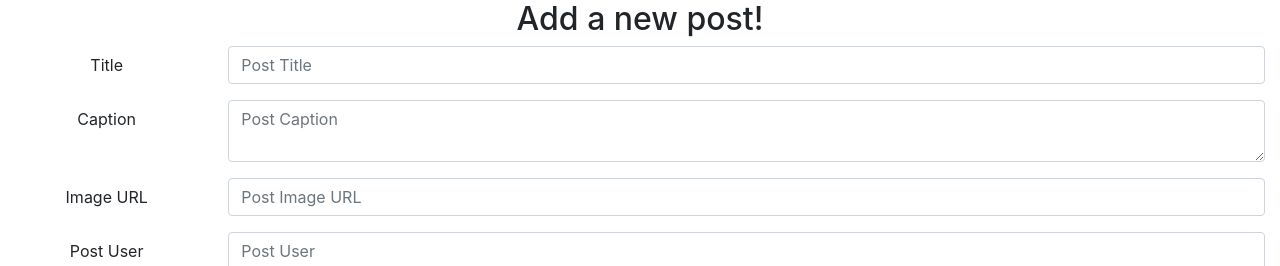
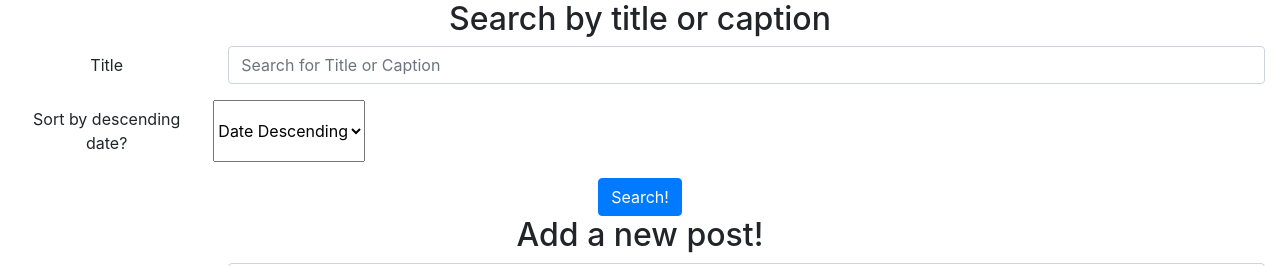
Before and after one commit to CtrlVaultDel/nss-Gifter, a React (Create React App) app in the folder client/: page / in a window 1280 px wide. Shown: the top 266 px of the page. Built offline with nearby package versions, Linux system fonts and the light colour scheme; no server answers.

Commit message:
Search bar is now functional

```diff
--- a/client/src/App.js
+++ b/client/src/App.js
@@ -3,11 +3,13 @@ import "./App.css";
 import { PostProvider } from "./providers/PostProvider";
 import PostList from "./components/PostList";
 import PostForm from "./components/PostForm";
+import SearchBar from "./components/SearchBar";
 
 function App() {
   return (
     <div className="App">
       <PostProvider>
+        <SearchBar />
         <PostForm />
         <PostList />
       </PostProvider>
--- a/client/src/components/Post.js
+++ b/client/src/components/Post.js
@@ -15,7 +15,7 @@ const Post = ({ post }) => {
         {post.comments != null && post.comments.length > 0 ?
         (
             <div>
-                {post.comments.map(comment => <p>{comment.userProfileId}: {comment.message}</p>)}
+                {post.comments.map(comment => <p key={comment.id}>{comment.userProfileId}: {comment.message}</p>)}
             </div>
         ) :
         (
--- /dev/null
+++ b/client/src/components/SearchBar.js
@@ -0,0 +1,35 @@
+import React, {useContext} from "react";
+import { useForm } from "react-hook-form";
+import { PostContext } from "../providers/PostProvider";
+
+const SearchBar = () => {
+    const {register, handleSubmit} = useForm();
+    const { getPostsBySearch } = useContext(PostContext);
+
+
+    const onSubmit = search => getPostsBySearch(search.Criterion, search.Sort);
+
+    return (
+        <form onSubmit = {handleSubmit(onSubmit)}>
+            <div>
+                <h2>Search by title or caption</h2>
+            </div>
+            <div className="form-group row mx-auto">
+                <label htmlFor="criterion" className="col-sm-2 col-form-label">Title</label>
+                <div className="col-sm-10 col-auto">
+                    <input type="text" className="form-control" id="criterion" placeholder="Search for Title or Caption" {...register("Criterion")}/>
+                </div>
+            </div>
+            <div className="form-group row mx-auto">
+                <label htmlFor="sorting" className="col-sm-2 col-form-label">Sort by descending date?</label>
+                <select {...register("Sort")}>
+                    <option value="true">Date Descending</option>
+                    <option value="false">Date Ascending</option>
+                </select>
+            </div>
+            <button type="submit" className="btn btn-primary">Search!</button>
+        </form>
+    )
+};
+
+export default SearchBar;
--- a/client/src/providers/PostProvider.js
+++ b/client/src/providers/PostProvider.js
@@ -7,6 +7,12 @@ export const PostProvider = (props) => {
 
   const getAllPostsWithComments = () => {
     return fetch("/api/post/getwithcomments")
+      .then((res) => res.json())
+      .then(setPosts);
+  };
+
+  const getPostsBySearch = (q, sortDesc) => {
+      return fetch (`api/post/search?q=${q}&sortDesc=${sortDesc}`)
       .then((res) => res.json())
       .then(setPosts);
   };
@@ -22,7 +28,7 @@ export const PostProvider = (props) => {
   };
 
   return (
-    <PostContext.Provider value={{ posts, getAllPostsWithComments, addPost }}>
+    <PostContext.Provider value={{ posts, getAllPostsWithComments, getPostsBySearch, addPost }}>
       {props.children}
     </PostContext.Provider>
   );
```
